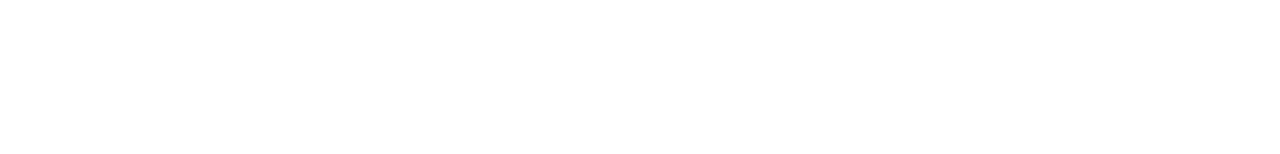
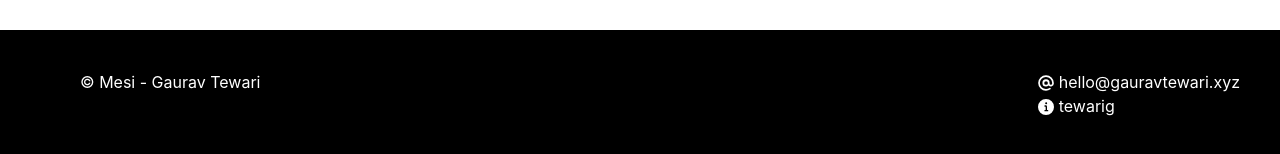
Before and after one commit to tewarig/mise, a Next.js app: page / in a window 1280 px wide. Shown: the part 1237-1391 px from the top of the page. Before the commit the page ends 1267 px from the top, so only its background shows below. Built offline with nearby package versions, Linux system fonts and the light colour scheme.

Commit message:
feat: footer added

```diff
--- /dev/null
+++ b/pages/comp/footer.js
@@ -0,0 +1,26 @@
+import { Button } from "@chakra-ui/button";
+import { Center, Heading, Box } from "@chakra-ui/layout";
+import {
+    AtSignIcon ,
+    InfoIcon
+  } from '@chakra-ui/icons';
+
+export default function Footer() {
+  return (
+    <>
+      <Box backgroundColor={'black'}>
+        <Box display="flex" flexDirection="row" justifyContent="space-between">
+          <Box color="white" paddingTop="5vh" paddingBottom="10vh" paddingLeft="10vh">
+            © Mesi - Gaurav Tewari
+          </Box>
+          <Box color="white" paddingTop="5vh" paddingBottom="10vh" paddingRight="5vh" display="flex" flexDirection="column">
+            <Box>  <AtSignIcon />  {' '} hello@gauravtewari.xyz
+               </Box>
+               <Box>  <InfoIcon />  {' '} tewarig
+               </Box>
+          </Box>
+        </Box>
+      </Box>
+    </>
+  );
+}
--- a/pages/index.js
+++ b/pages/index.js
@@ -5,6 +5,7 @@
 import NavBar from './comp/navbar'
 import OfferSection from './comp/offerSection'
 import ShopCategories from './comp/shopCat'
+import Footer from './comp/footer'
 
 const meowData = [{
   name: 'Winter wear',
@@ -32,6 +33,7 @@
     <OfferSection/>
     <MainOfferCard imageLink="https://images.unsplash.com/photo-1620799139834-6b8f844fbe61?ixlib=rb-1.2.1&ixid=MnwxMjA3fDB8MHxwaG90by1wYWdlfHx8fGVufDB8fHx8&auto=format&fit=crop&w=1672&q=80" cardText="Browse Plane T-shirts" />
     <ShopCategories cardData={meowData}/>
+    <Footer/>
     </>
 
   )
```
